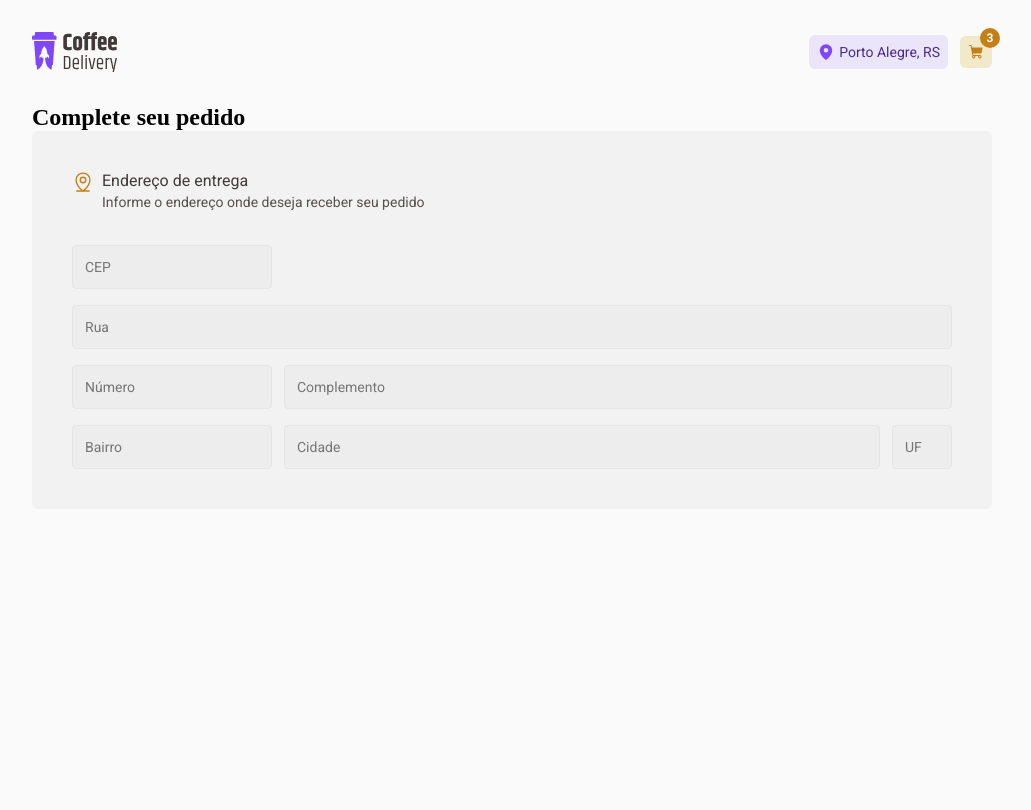
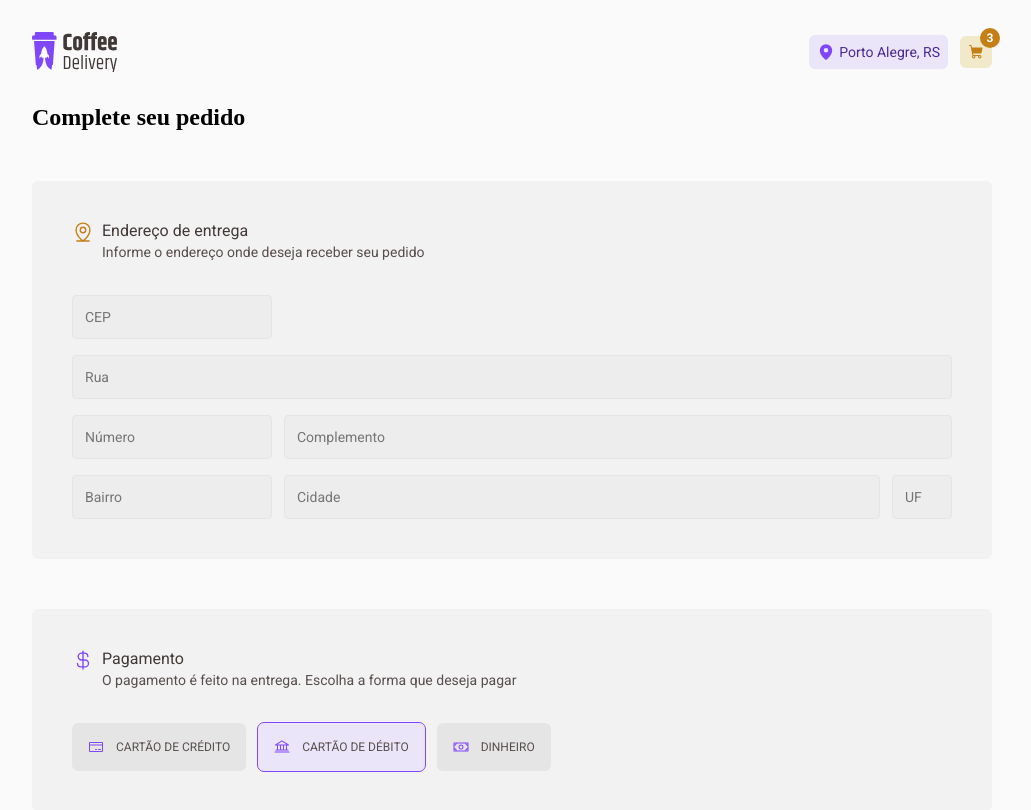
Before and after one commit to luislanga/coffee-delivery, a React (Vite) app: page /checkout in a window 1280 px wide. Shown: the whole page, without its empty margins (128-1159 px from the left). Built offline with nearby package versions, Linux system fonts and the light colour scheme.

Commit message:
created payment box component

```diff
--- a/src/Pages/Checkout/index.tsx
+++ b/src/Pages/Checkout/index.tsx
@@ -1,11 +1,13 @@
 import { Container } from "./styles";
 import { AddressForm } from "../../components/AddressForm";
+import { PaymentBox } from "../../components/PaymentBox";
 
 export function Checkout() {
   return (
     <Container>
       <h2>Complete seu pedido</h2>
       <AddressForm />
+      <PaymentBox />
     </Container>
   );
 }
--- a/src/Pages/Checkout/styles.ts
+++ b/src/Pages/Checkout/styles.ts
@@ -1,5 +1,7 @@
 import styled from 'styled-components'
 
 export const Container = styled.div`
-
+display: flex;
+flex-direction: column;
+gap: 5rem;
 `
--- /dev/null
+++ b/src/components/PaymentBox/index.tsx
@@ -0,0 +1,40 @@
+import {
+  Container,
+  BoxTitle,
+  PaymentMethodButton,
+  PaymentOptions,
+} from "./styles";
+import { CurrencyDollar, CreditCard, Bank, Money } from "@phosphor-icons/react";
+
+export function PaymentBox() {
+  return (
+    <Container>
+      <BoxTitle>
+        <div className="icon">
+          <CurrencyDollar />
+        </div>
+        <div>
+          <h3>Pagamento</h3>
+          <span>
+            O pagamento é feito na entrega. Escolha a forma que deseja pagar
+          </span>
+        </div>
+      </BoxTitle>
+
+      <PaymentOptions>
+        <PaymentMethodButton >
+          <CreditCard />
+          <span>Cartão de crédito</span>
+        </PaymentMethodButton>
+        <PaymentMethodButton className='selected'>
+          <Bank />
+          <span>Cartão de débito</span>
+        </PaymentMethodButton>
+        <PaymentMethodButton>
+          <Money />
+          <span>Dinheiro</span>
+        </PaymentMethodButton>
+      </PaymentOptions>
+    </Container>
+  );
+}
--- /dev/null
+++ b/src/components/PaymentBox/styles.ts
@@ -0,0 +1,65 @@
+import styled from "styled-components";
+
+export const Container = styled.div`
+  background-color: ${(props) => props.theme["base-card"]};
+  padding: 4rem;
+  border-radius: 6px;
+  font-family: "Roboto";
+`;
+
+export const BoxTitle = styled.div`
+  .icon {
+    color: ${(props) => props.theme.purple};
+    font-size: 2.2rem;
+  }
+  display: flex;
+  gap: 0.8rem;
+  line-height: 130%;
+  margin-bottom: 3.2rem;
+  h3 {
+    font-size: 1.6rem;
+    color: ${(props) => props.theme["base-subtitle"]};
+    font-weight: 400;
+  }
+  span {
+    font-size: 1.4rem;
+    color: ${(props) => props.theme["base-text"]};
+  }
+`;
+
+export const PaymentMethodButton = styled.button.attrs(props => ({
+    className: props.className
+}))`
+    display: flex;
+    align-items: center;
+    gap: 1.2rem;
+    padding: 1.6rem;
+    color: ${(props) => props.theme.purple};
+    background-color: ${(props) => props.theme["base-button"]};
+    font-size: 1.6rem;
+    border: none;
+    border-radius: 6px;
+    cursor: pointer;
+    span{
+        color: ${(props) => props.theme["base-text"]};
+        text-transform: uppercase;
+        font-size: 1.2rem;
+        font-family: 'Roboto';
+        line-height: 100%;
+        white-space: nowrap;
+    }
+
+    &:hover{
+        background-color: ${(props) => props.theme["base-hover"]};
+    }
+
+    &.selected{
+        background-color: ${(props) => props.theme["purple-light"]};
+        outline: 1px solid ${(props) => props.theme.purple}
+    }
+`
+
+export const PaymentOptions = styled.div`
+    display: flex;
+    gap: 1.2rem;
+`
```
